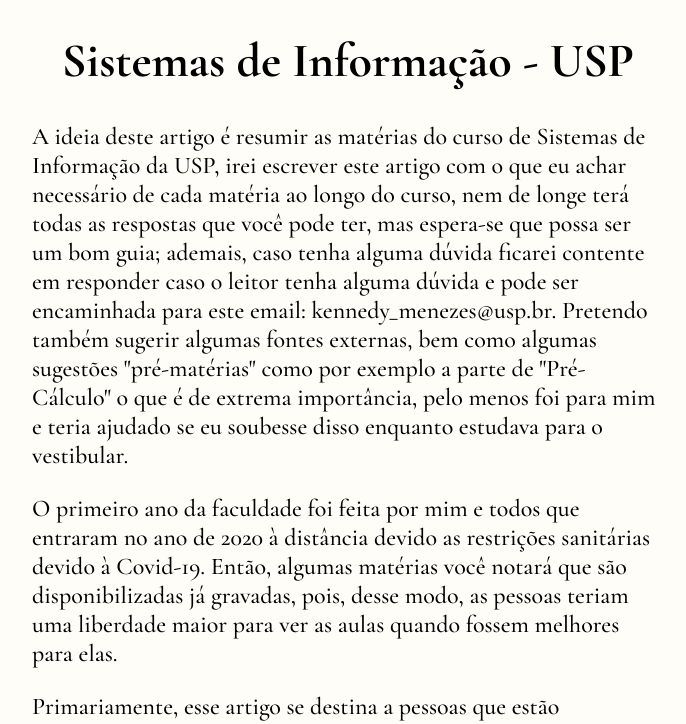
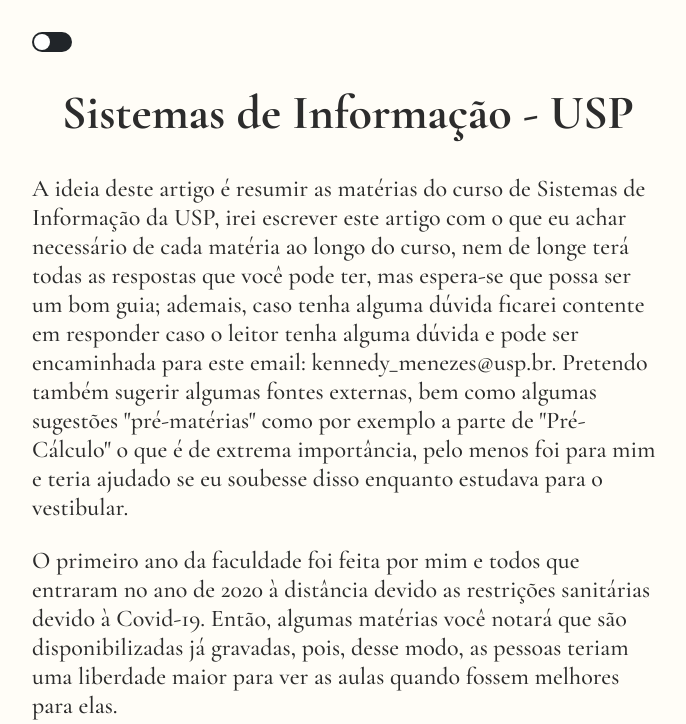
Before and after one commit to KennedyRMenezes/sistemasdeinformacao-usp, a plain HTML site: page index.html in a window 1280 px wide. Shown: the top 724 px of the page, without its empty margins (292-978 px from the left). Drawn offline with nearby package versions, Linux system fonts and the light colour scheme.

Commit message:
links e dark-mode

```diff
--- a/index.html
+++ b/index.html
@@ -10,6 +10,12 @@
 <body>
     <main class="principal">
         <div class="artigo">
+
+            <label>
+                <input type="checkbox" class="switch"/>
+                <span class="check"></span>
+            </label>
+
 
             <h1>Sistemas de Informação - USP</h1>
 
@@ -90,6 +96,7 @@
 
             <p>Em Resolução de Problemas o objetivo foi propor uma solução para um problema de uma das <a href="https://odsbrasil.gov.br/">ODS</a> que se relacionava com a Zona Leste de São Paulo. Eu e meu grupo escolhemos a ODS 10 - Redução de Desigualdades e focamos na desigualdade de expectativa de vida em bairros periféricos vs. bairros nobres. Percebemos como a disparidade é chocante e tentamos buscar alguns pontos do porque aquilo acontecia. <a href="https://uspdigital.usp.br/jupiterweb/obterDisciplina?sgldis=ACH0041&codcur=86200&codhab=104">Aqui</a>  você encontra as referências sobre a matéria.</p>
 
+
             <h3>Sociedade, Multiculturalismo e Direito - Cultura Digital</h3>
 
             <p>Ao lado de IP, essa foi a matéria de que mais gostei no primeiro semestre, acho que que porque nossa turma (nessa matéria todos os cursos da EACH se integram e são separadas 3 grandes turmas para tratar de 3 temas diferentes - o que eu caí foi Cultural Digital, que tem tudo a ver com Sistemas de Informação). O Professor Pablo Ortellado, que ministra essa matéria no Ciclo Básico, nos passou vários textos e livros para que lessemos e ao fim preparar um relatório sobre um bloco de leitura (cada bloco de leitura era de 2 textos diferentes). O interessante era que os temas era muito instigantes e a leitura fluia, apesar de que as vezes eram muitas páginas e até inglês, mas de resto foi uma matéria tranquila também. Abaixo deixarei a referência que ele nos passou sobre as leituras, estas que quero fazer assim que puder.</p>
@@ -106,16 +113,6 @@
         </div>
     </main>
 
-
-
-
-
-
-
-
-
-
-
     <script src="script.js"></script>
 </body>
 </html>
--- a/script.js
+++ b/script.js
@@ -0,0 +1,6 @@
+const $html = document.querySelector('html');
+const $checkbox = document.querySelector('.switch');
+
+$checkbox.addEventListener('change', function(){
+    $html.classList.toggle('dark-mode')
+})
--- a/style.css
+++ b/style.css
@@ -1,16 +1,89 @@
 @import url('https://fonts.googleapis.com/css2?family=Cormorant+Garamond:ital,wght@0,300;0,400;0,500;0,600;0,700;1,300;1,400;1,500;1,600;1,700&display=swap');
+
+:root {
+    --body-bg: #FFFDF7;
+    --body-color: #2c2c2c;
+    --link: #2c2c2c;
+    --link-hover:rgb(161, 95, 20);
+}
+
+.dark-mode:root {
+    --body-bg: #212529;
+    --body-color: #899095;
+    --link: #899095;
+    --link-hover: #FFFDF7;
+}
 
 html, body{
     padding: 0;
     border: 0;
     font-family: 'Cormorant Garamond', serif;
-    background-color: #FFFDF7;
+    background-color: var(--body-bg);
+    color: var(--body-color) ;
 
+}
+
+input[type="checkbox"]{
+    -webkit-appearance: none;
+    visibility: hidden;
+    display: none;
+}
+
+.check{
+    position: relative;
+    margin-top: 5%;
+    display: block;
+    width: 40px;
+    height: 20px;
+    background:#212529;;
+    cursor: pointer;
+    border-radius: 20px;
+    overflow: hidden;
+    transition: ease-in 0.5s;
+}
+
+input[type="checkbox"]:checked ~ .check{
+    background: #FFFDF7;
+    /* box-shadow: 0 0 0 1200px #092c3e; */
+}
+
+.check:before{
+    content: '';
+    position: absolute;
+    top: 2px;
+    left: 2px;
+    background: #fff;
+    width: 16px;
+    height: 16px;
+    border-radius: 50%;
+    transition: 0.5s;
+}
+
+input[type="checkbox"]:checked ~ .check:before{
+    transform: translateX(-50px);
+}
+
+.check:after{
+    content: '';
+    position: absolute;
+    top: 2px;
+    right: 2px;
+    background: #212529;
+    width: 16px;
+    height: 16px;
+    border-radius: 50%;
+    transition: 0.5s;
+    transform: translateX(50px);
+}
+
+input[type="checkbox"]:checked ~ .check:after{
+    transform: translateX(0px);
 }
 
 .lembrar{
     color:green;
 }
+
 
 h1{
     text-align: center;
@@ -29,6 +102,19 @@
     font-weight: 500;
 }
 
+a{
+    color: var(--body-color);
+}
+
+a:visited{
+    color: var(--body-color);
+}
+
+a:hover {
+    color: var(--link-hover);
+}
+
+
 @media (max-width: 400px){
     .principal {
         width: 80%;
```
